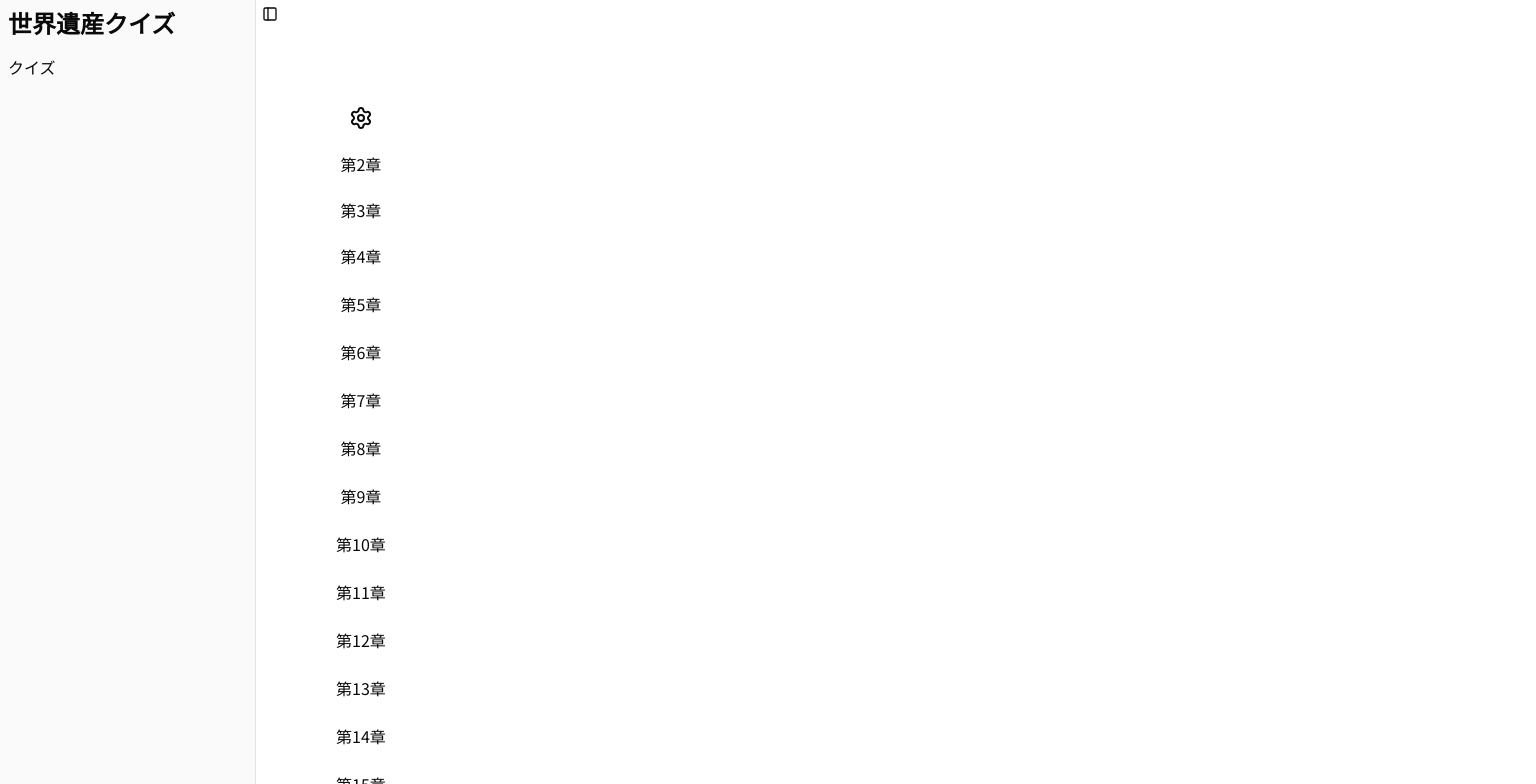
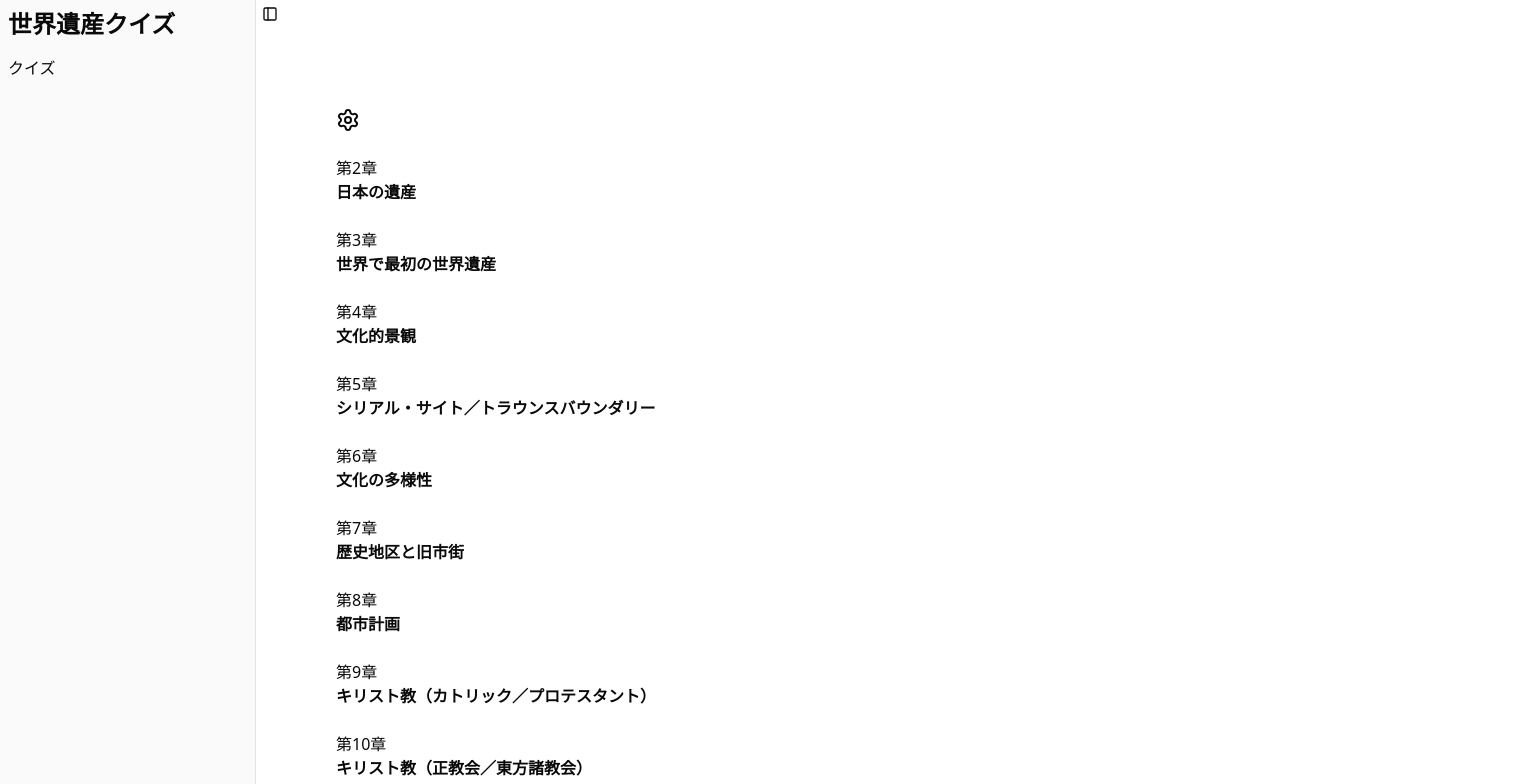
Before and after one commit to yosshi0525/world-heritage-quiz, a Next.js app in the folder packages/frontend/: page /quiz in a window 1280 px wide. Shown: the top 784 px of the page, 1536 px wide, since content can reach past the window. Built offline with nearby package versions, Linux system fonts and the light colour scheme.

Commit message:
feat: update quiz navigation links and improve layout consistency; adjust link paths and container widths

```diff
--- a/packages/frontend/app/quiz/[chapterId]/page.tsx
+++ b/packages/frontend/app/quiz/[chapterId]/page.tsx
@@ -68,9 +68,9 @@ export default function Page({ params }: Props) {
 	}
 
 	return (
-		<div className="max-w-dvw py-8 px-2">
+		<div className="w-dvw py-8 px-2">
 			<div className="flex justify-between">
-				<Link href={`/quiz?level=${level}`}>戻る</Link>
+				<Link href="/quiz">戻る</Link>
 				<Link href="/quiz/settings">
 					<Settings />
 				</Link>
--- a/packages/frontend/app/quiz/page.tsx
+++ b/packages/frontend/app/quiz/page.tsx
@@ -1,22 +1,22 @@
 "use client";
 
+import { allChapters } from "@/public/data/allChapters";
 import { Settings } from "lucide-react";
 import Link from "next/link";
-import { useSearchParams } from "next/navigation";
 
 export default function QuizPage() {
-	const searchParams = useSearchParams();
-	const chapters = Array.from({ length: 39 }).map((_, i) => i + 2);
-
 	return (
-		<div className="font-sans grid grid-rows-[20px_1fr_20px] items-center justify-items-center w-full min-h-screen p-8 pb-20 gap-6 sm:p-20">
-			<Link href="/quiz/settings">
+		<div className="w-dvw flex flex-col items-center justify-items-center min-h-screen p-8 pb-20 gap-6 sm:p-20">
+			<Link className="w-full" href="/quiz/settings">
 				<Settings />
 			</Link>
 
-			{chapters.map((chapter) => (
-				<Link key={chapter} href={`quiz/${chapter}?${searchParams.toString()}`}>
-					第{chapter}章
+			{allChapters.map((chapter) => (
+				<Link key={chapter.id} href={`quiz/${chapter.id}`} className="w-full">
+					<div className="w-full flex flex-col">
+						<div>第{chapter.id}章</div>
+						<div className="text-16 font-bold">{chapter.title}</div>
+					</div>
 				</Link>
 			))}
 		</div>
--- a/packages/frontend/app/quiz/settings/page.tsx
+++ b/packages/frontend/app/quiz/settings/page.tsx
@@ -40,7 +40,7 @@ export default function SettingsPage() {
 
 	return (
 		<div>
-			<div className="flex flex-col p-5 gap-5">
+			<div className="w-dvw flex flex-col p-5 gap-5">
 				<h2 className="font-bold">難易度</h2>
 				<RadioGroup defaultValue={config.level}>
 					{selections.map(({ value, label }) => (
```
